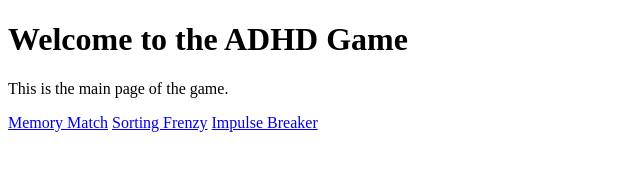
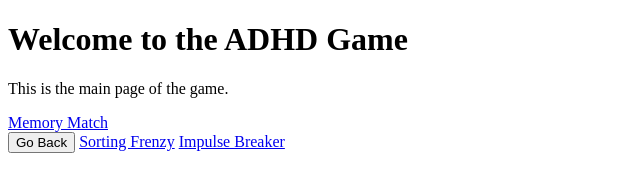
Before and after one commit to LilTaco90/ADHD-Game, a plain HTML site: page index.html in a window 1280 px wide. Shown: the whole page, without its empty margins (0-640 px from the left). Drawn offline with Linux system fonts and the light colour scheme.

Commit message:
Update index.html

```diff
--- a/index.html
+++ b/index.html
@@ -9,6 +9,8 @@
     <h1>Welcome to the ADHD Game</h1>
     <p>This is the main page of the game.</p>
     <a href="MemoryMatch.html">Memory Match</a>
+    <br>
+    <button onclick="window.history.back()">Go Back</button>
 <a href="SortingFrenzy.html">Sorting Frenzy</a>
 <a href="script.html">Impulse Breaker</a>
 </body>
```
